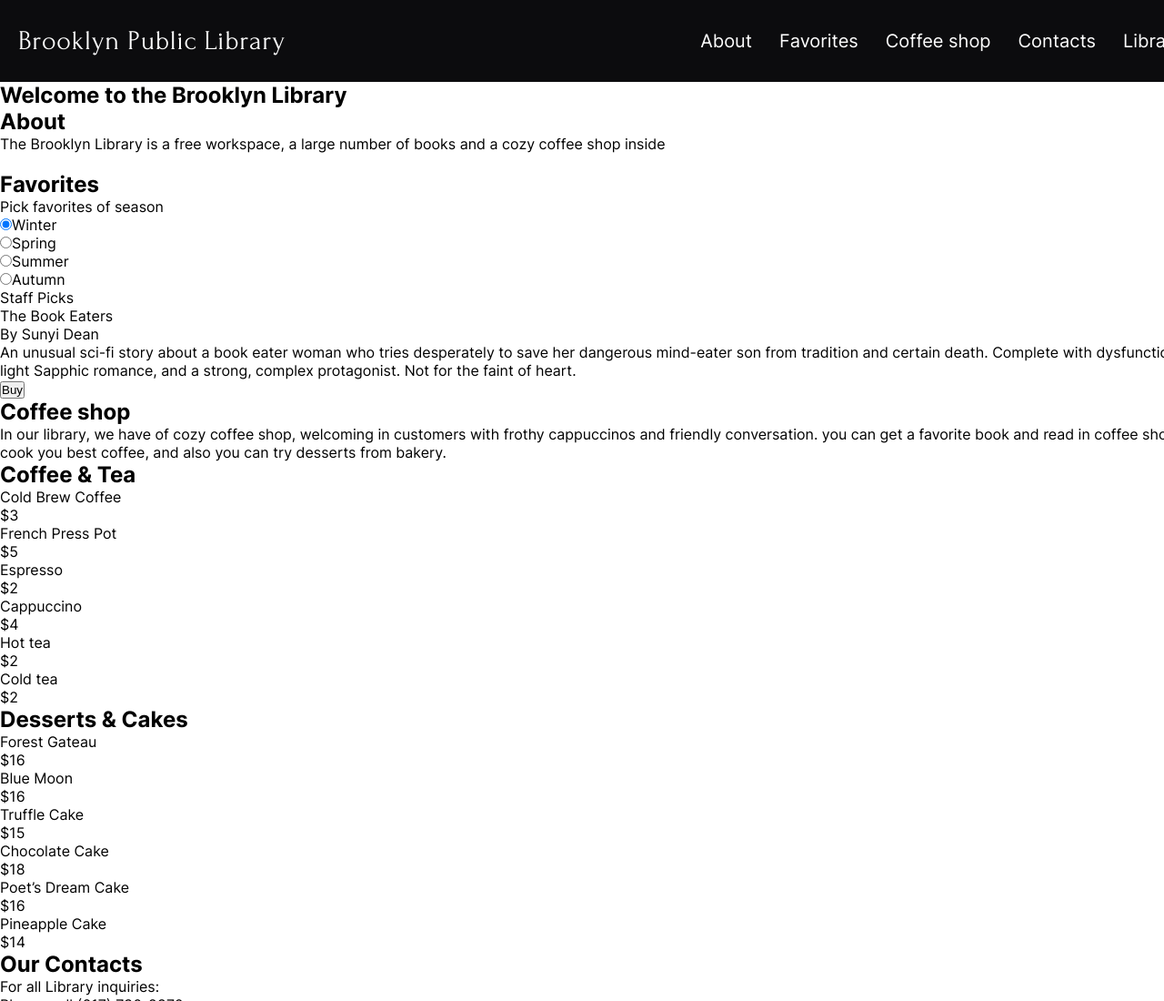
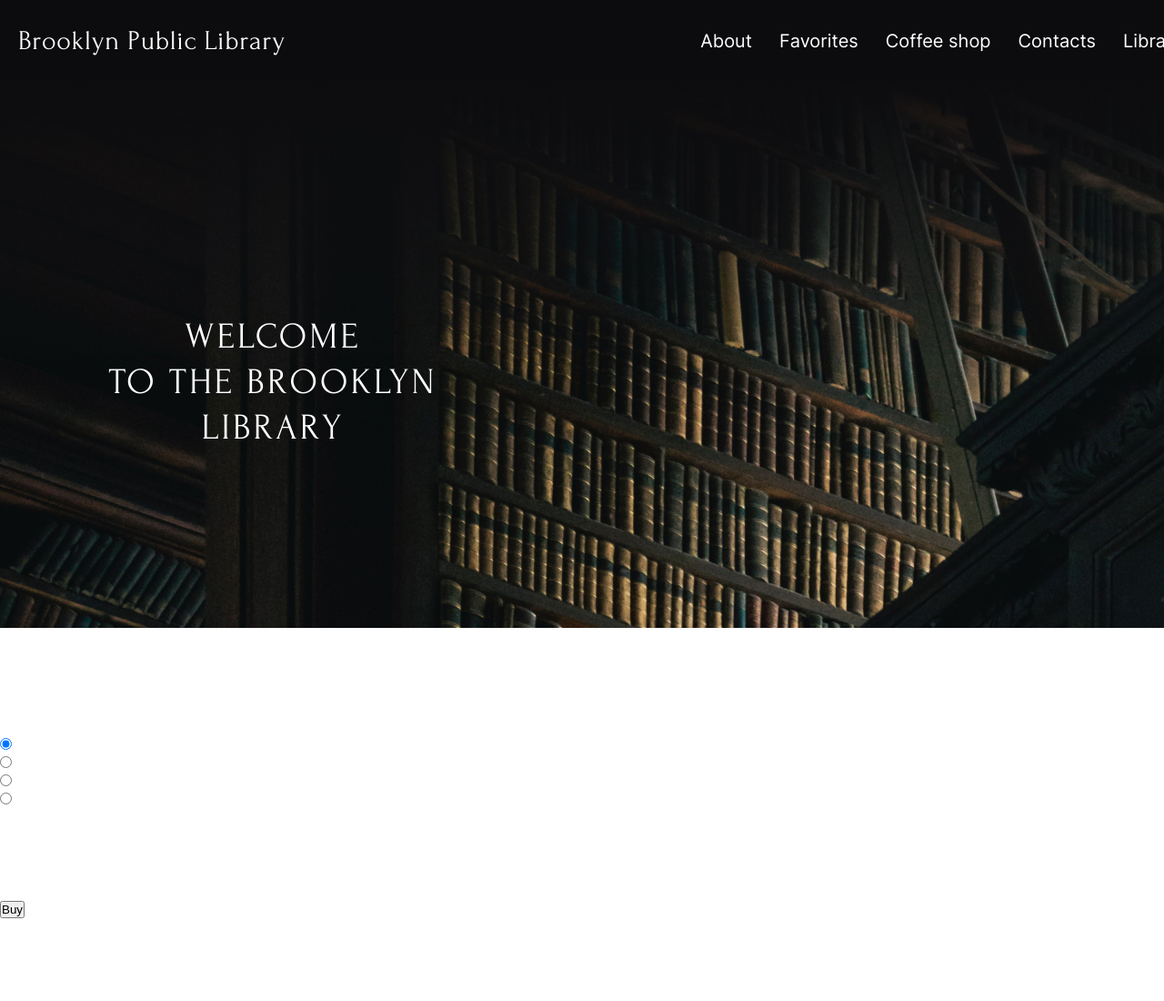
Before and after one commit to lelderbe/lelderbe-JSFEPRESCHOOL2023Q2, a plain HTML site: page library/index.html in a window 1280 px wide. Shown: the top 1100 px of the page at 91% size. Drawn offline with Linux system fonts and the light colour scheme.

Commit message:
feat: add Welcome section

```diff
--- a/library/css/style.css
+++ b/library/css/style.css
@@ -4,6 +4,7 @@
 body {
     /* margin: 0; */
     font-family: 'Inter', sans-serif;
+    color: var(--c-light);
 }
 
 * {
@@ -32,7 +33,6 @@ a:hover {
     display: flex;
     padding: 20px;
     justify-content: space-between;
-    color: var(--c-light);
     background-color: var(--c-light-dark);
 }
 
@@ -72,3 +72,22 @@ a:hover {
     height: 28px;
     background-image: url('../assets/img/icon-profile.svg');
 }
+
+.welcome {
+    /* height: 600px; */
+    padding: 220px 840px 160px 0;
+    background-image: url('../assets/img/welcome-bg.jpg');
+}
+
+.welcome h2 {
+    padding: 35px 40px;
+    /* color: #fff; */
+    text-align: center;
+    font-family: var(--ff-forum);
+    font-size: 40px;
+    font-style: normal;
+    font-weight: 400;
+    line-height: 50px; /* 125% */
+    letter-spacing: 3px;
+    text-transform: uppercase;
+}
--- a/library/index.html
+++ b/library/index.html
@@ -30,11 +30,11 @@
     </div>
     </header>
     <main>
-        <section class="welcome">
-            <div class="wrapper">
-                <h2>Welcome to the Brooklyn Library</h2>
-            </div>
-        </section>
+        <div class="wrapper">
+            <section class="welcome">
+                <h2>Welcome <br> to the Brooklyn <br> Library</h2>
+            </section>
+        </div>
         <section class="about" id="about">
             <div class="wrapper">
                 <h2 class="title">About</h2>
```
